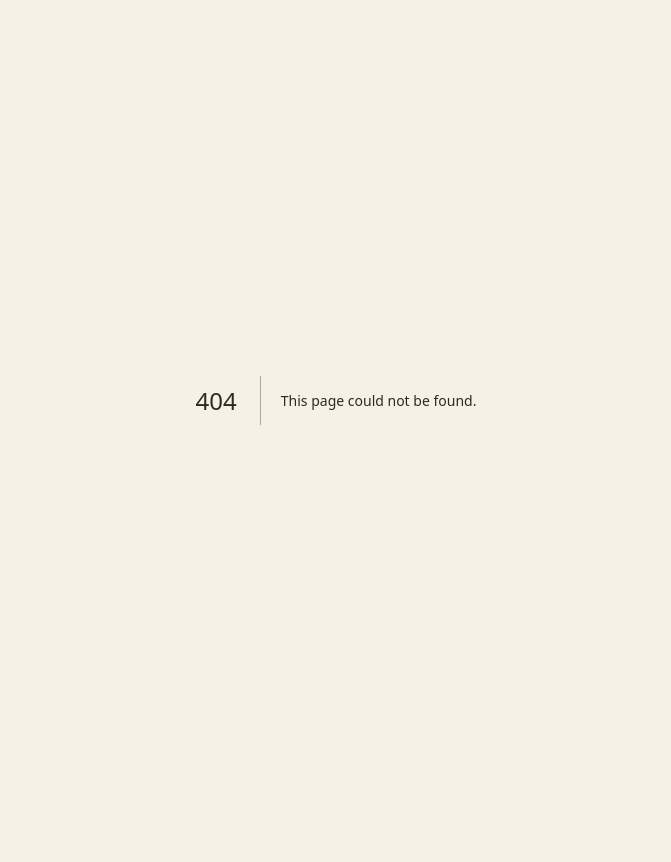
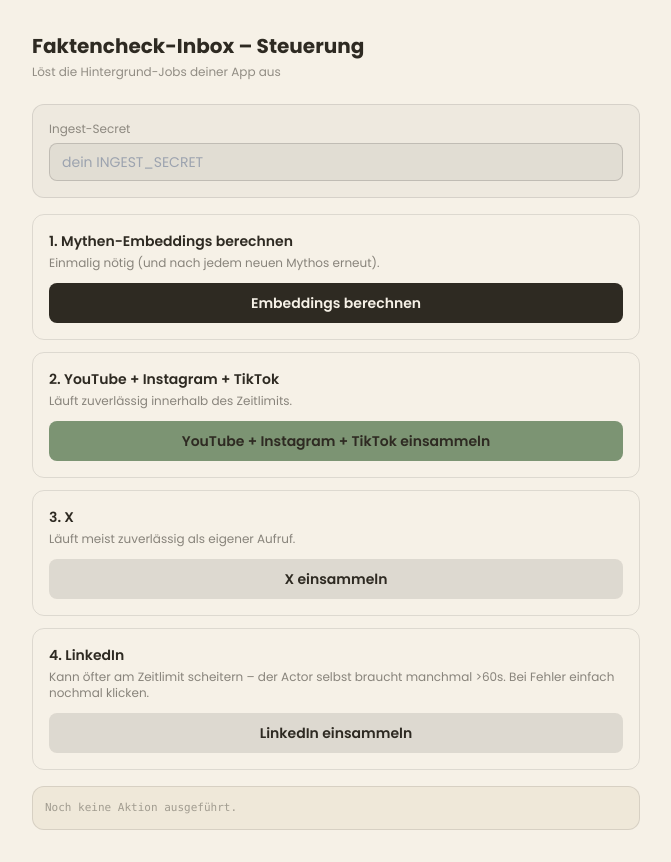
Before and after one commit to lucahrng/-berarbeitung, a Next.js app: page /admin in a window 1280 px wide. Before the commit this address had no page. Shown: the whole page, without its empty margins (304-975 px from the left). Before the commit the page ends 800 px from the top, so only its background shows below. Built offline with nearby package versions, Linux system fonts and the light colour scheme.

Commit message:
Create page.tsx

```diff
--- /dev/null
+++ b/app/admin/page.tsx
@@ -0,0 +1,115 @@
+"use client";
+
+import { useState } from "react";
+
+type LogEntry = { time: string; text: string; ok: boolean };
+
+export default function AdminPage() {
+  const [secret, setSecret] = useState("");
+  const [log, setLog] = useState<LogEntry[]>([]);
+  const [loading, setLoading] = useState<string | null>(null);
+
+  async function runJob(endpoint: string, label: string) {
+    if (!secret.trim()) {
+      setLog((l) => [{ time: new Date().toLocaleTimeString("de-DE"), text: "Bitte Ingest-Secret eingeben.", ok: false }, ...l]);
+      return;
+    }
+    setLoading(label);
+    try {
+      const res = await fetch(`/api/${endpoint}`, {
+        method: "POST",
+        headers: { "Content-Type": "application/json", "x-ingest-secret": secret.trim() },
+      });
+      const data = await res.json();
+      setLog((l) => [
+        { time: new Date().toLocaleTimeString("de-DE"), text: `${res.ok ? "✓" : "✗"} ${label} (${res.status})\n${JSON.stringify(data, null, 2)}`, ok: res.ok },
+        ...l,
+      ]);
+    } catch (e: any) {
+      setLog((l) => [{ time: new Date().toLocaleTimeString("de-DE"), text: `✗ ${label}: ${e.message}`, ok: false }, ...l]);
+    } finally {
+      setLoading(null);
+    }
+  }
+
+  return (
+    <div className="min-h-screen p-4 sm:p-8 max-w-2xl mx-auto">
+      <h1 className="serif text-xl font-bold mb-1">Faktencheck-Inbox – Steuerung</h1>
+      <p className="text-xs text-paper/50 mb-6">Löst die Hintergrund-Jobs deiner App aus</p>
+
+      <div className="bg-black/[0.03] border border-black/10 rounded-xl p-4 mb-4">
+        <label className="text-xs text-paper/50 block mb-1.5">Ingest-Secret</label>
+        <input
+          type="password"
+          value={secret}
+          onChange={(e) => setSecret(e.target.value)}
+          placeholder="dein INGEST_SECRET"
+          className="w-full bg-black/5 border border-black/15 rounded-lg px-3 py-2 text-sm outline-none focus:border-black/40"
+        />
+      </div>
+
+      <div className="border border-black/10 rounded-xl p-4 mb-3">
+        <h2 className="text-sm font-semibold mb-1">1. Mythen-Embeddings berechnen</h2>
+        <p className="text-xs text-paper/55 mb-3">Einmalig nötig (und nach jedem neuen Mythos erneut).</p>
+        <button
+          onClick={() => runJob("embed-myths", "Embeddings")}
+          disabled={loading === "Embeddings"}
+          className="w-full bg-paper text-ink rounded-lg py-2.5 text-sm font-semibold disabled:opacity-50"
+        >
+          {loading === "Embeddings" ? "läuft..." : "Embeddings berechnen"}
+        </button>
+      </div>
+
+      <div className="border border-black/10 rounded-xl p-4 mb-3">
+        <h2 className="text-sm font-semibold mb-1">2. YouTube + Instagram + TikTok</h2>
+        <p className="text-xs text-paper/55 mb-3">Läuft zuverlässig innerhalb des Zeitlimits.</p>
+        <button
+          onClick={() => runJob("ingest", "YouTube + Instagram + TikTok")}
+          disabled={loading === "YouTube + Instagram + TikTok"}
+          className="w-full bg-accept rounded-lg py-2.5 text-sm font-semibold disabled:opacity-50"
+        >
+          {loading === "YouTube + Instagram + TikTok" ? "läuft..." : "YouTube + Instagram + TikTok einsammeln"}
+        </button>
+      </div>
+
+      <div className="border border-black/10 rounded-xl p-4 mb-3">
+        <h2 className="text-sm font-semibold mb-1">3. X</h2>
+        <p className="text-xs text-paper/55 mb-3">Läuft meist zuverlässig als eigener Aufruf.</p>
+        <button
+          onClick={() => runJob("ingest-social", "X")}
+          disabled={loading === "X"}
+          className="w-full bg-black/10 hover:bg-black/15 rounded-lg py-2.5 text-sm font-semibold disabled:opacity-50"
+        >
+          {loading === "X" ? "läuft..." : "X einsammeln"}
+        </button>
+      </div>
+
+      <div className="border border-black/10 rounded-xl p-4 mb-4">
+        <h2 className="text-sm font-semibold mb-1">4. LinkedIn</h2>
+        <p className="text-xs text-paper/55 mb-3">
+          Kann öfter am Zeitlimit scheitern – der Actor selbst braucht manchmal &gt;60s. Bei Fehler einfach nochmal klicken.
+        </p>
+        <button
+          onClick={() => runJob("ingest-linkedin", "LinkedIn")}
+          disabled={loading === "LinkedIn"}
+          className="w-full bg-black/10 hover:bg-black/15 rounded-lg py-2.5 text-sm font-semibold disabled:opacity-50"
+        >
+          {loading === "LinkedIn" ? "läuft..." : "LinkedIn einsammeln"}
+        </button>
+      </div>
+
+      <div className="bg-[#EFE8D9] border border-black/10 rounded-xl p-3 font-mono text-[11px] leading-relaxed max-h-96 overflow-y-auto">
+        {log.length === 0 ? (
+          <p className="text-paper/40">Noch keine Aktion ausgeführt.</p>
+        ) : (
+          log.map((entry, i) => (
+            <div key={i} className={`mb-2.5 pb-2.5 ${i < log.length - 1 ? "border-b border-black/[0.07]" : ""}`}>
+              <span className="text-paper/35">{entry.time}</span>{" "}
+              <span className={entry.ok ? "text-[#5C7A50]" : "text-[#C1573D]"}>{entry.text}</span>
+            </div>
+          ))
+        )}
+      </div>
+    </div>
+  );
+}
```
